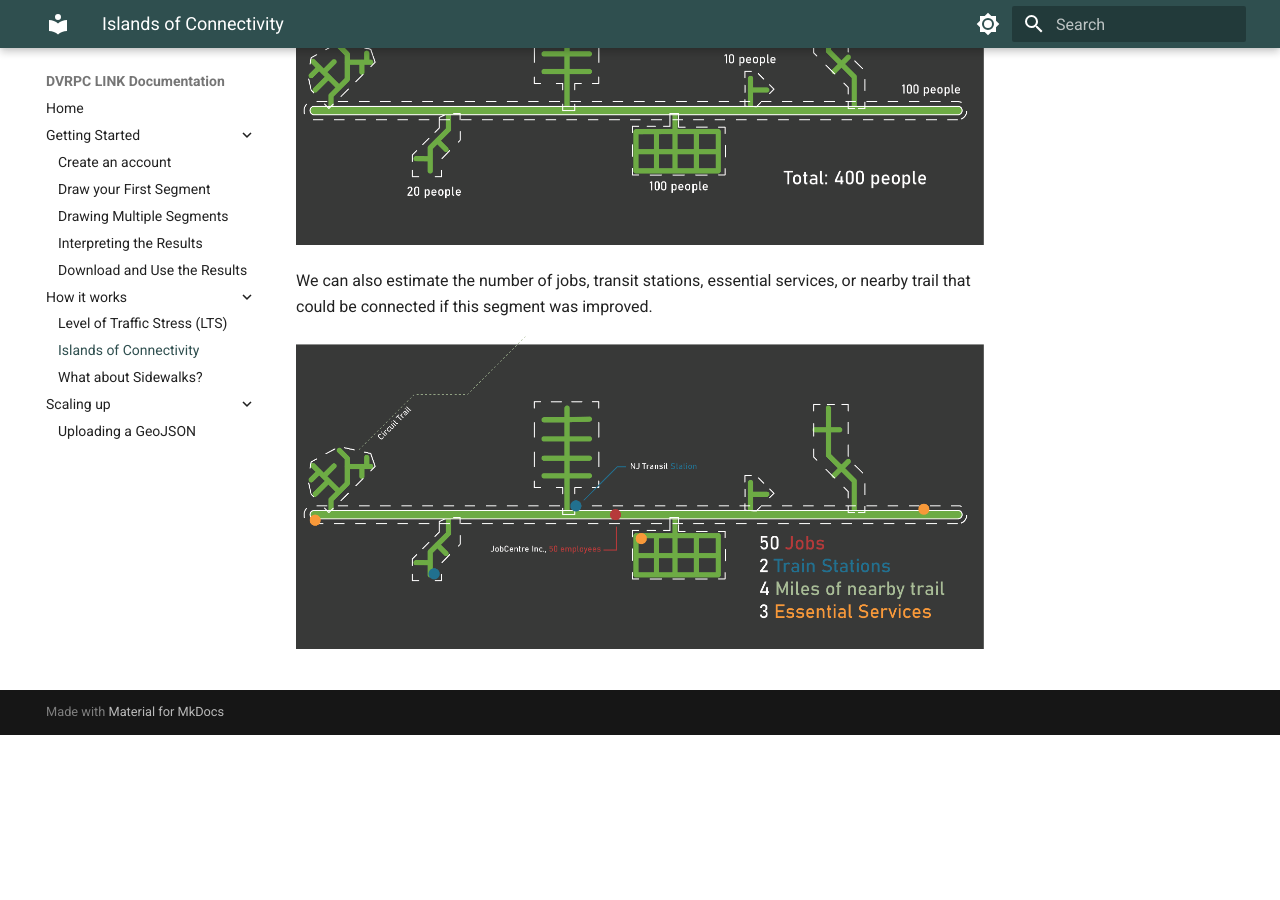
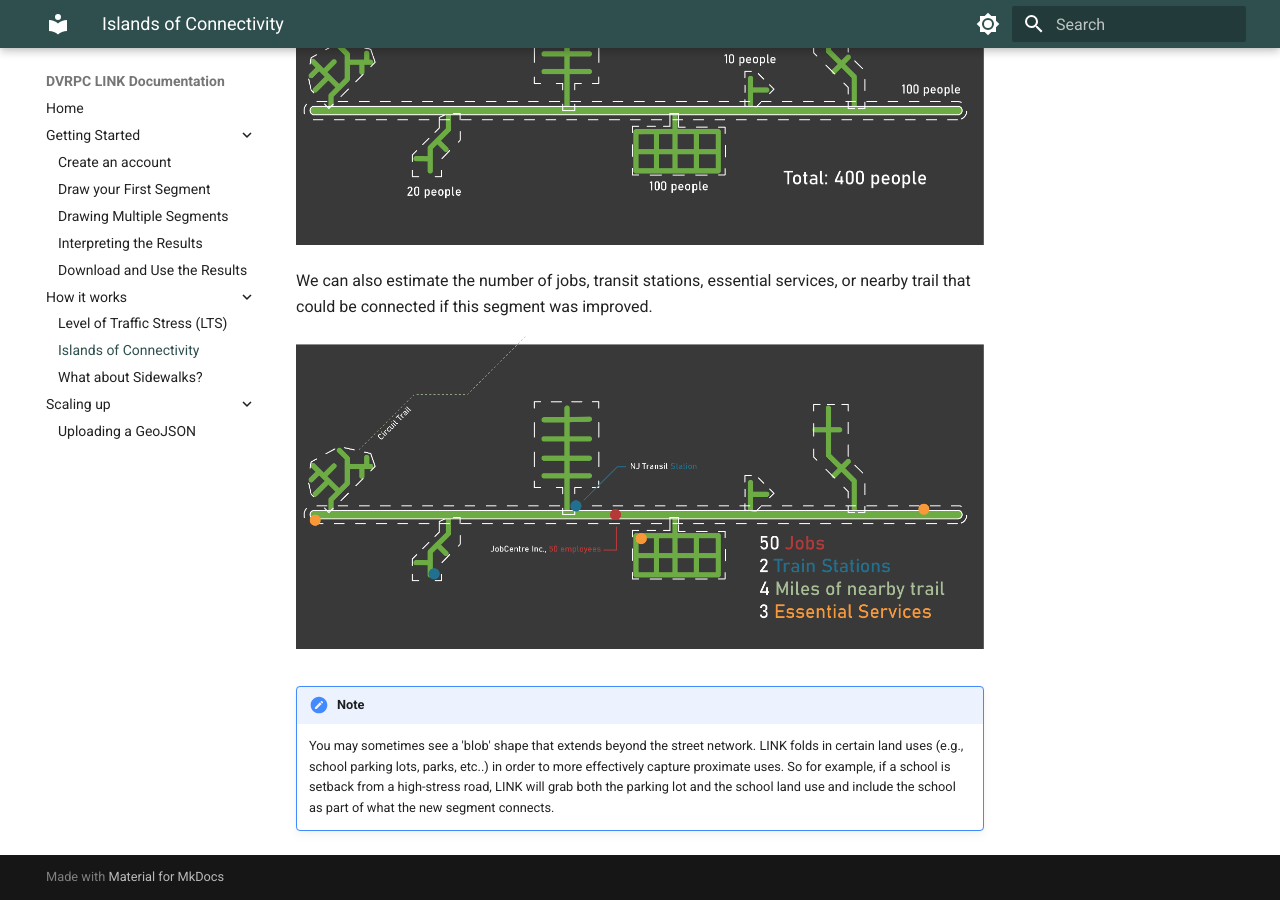
Before and after one commit to dvrpc/link-docs, an MkDocs documentation site: the page built from docs/how-it-works/islands.md, in a window 1280 px wide and 900 px high, scrolled down 1779 px. Built offline with MkDocs 1.6.1 and Material for MkDocs 9.7.7, drawn with Linux system fonts in a browser that asks for light colours; before the commit the page ends 2514 px from its top, so only the background shows below that.

Commit message:
add note about parking lots or other uses

```diff
--- a/docs/how-it-works/islands.md
+++ b/docs/how-it-works/islands.md
@@ -38,3 +38,9 @@
 improved.
 
 ![Jobs and transit stations shown on map and labeled](../assets/explainer_diagrams/d8.png)
+
+
+!!! note
+    You may sometimes see a 'blob' shape that extends beyond the street network. LINK folds in certain land uses (e.g., school parking lots, parks, etc..)
+    in order to more effectively capture proximate uses. So for example, if a school is setback from a high-stress road, LINK will grab both the parking lot and the
+    school land use and include the school as part of what the new segment connects.
```
